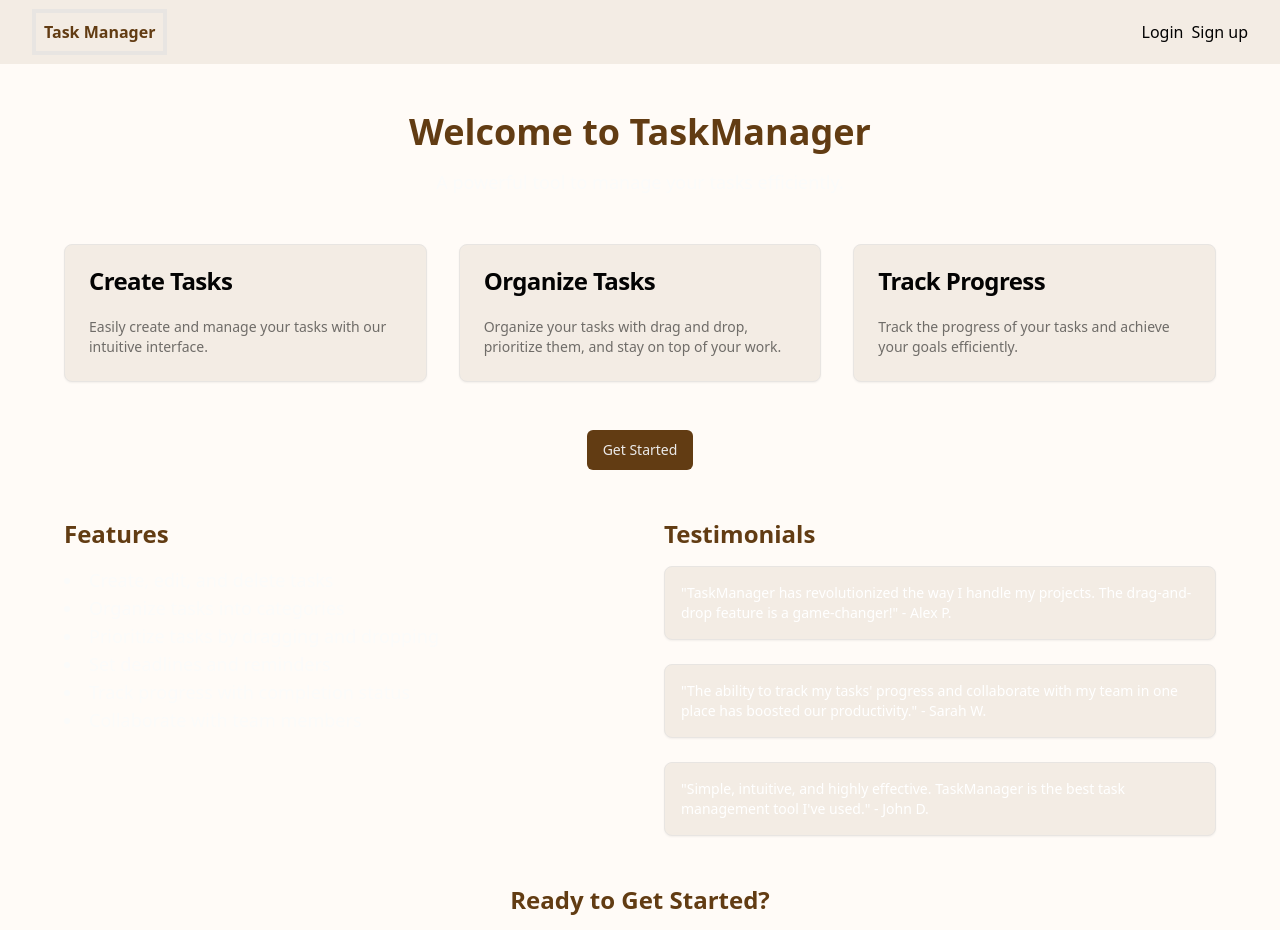
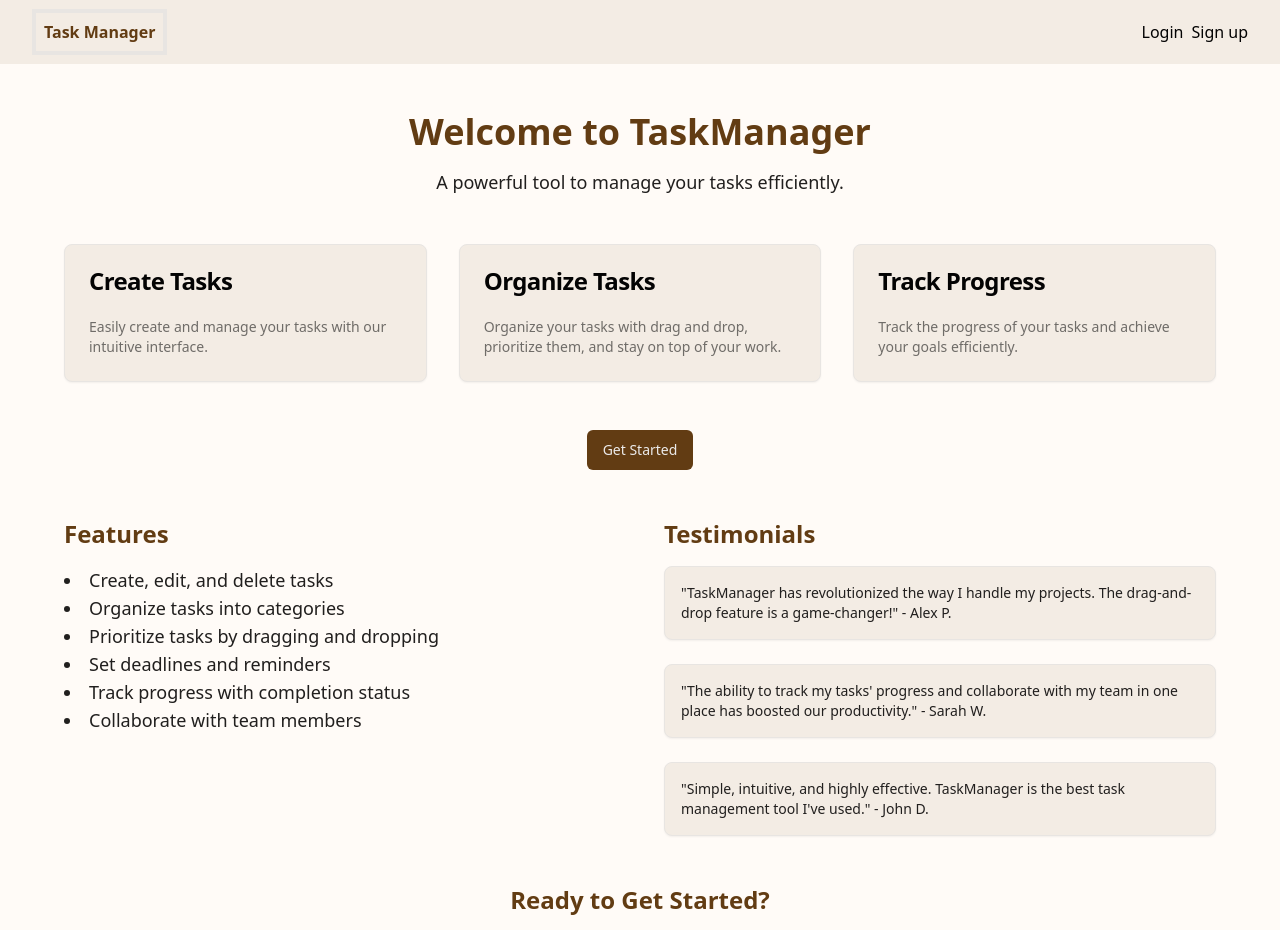
Before and after one commit to dimabond007/task-frontend, a React (Vite) app: page / in a window 1280 px wide. Shown: the top 930 px of the page. Built offline with nearby package versions, Linux system fonts and the light colour scheme.

Commit message:
fix colors

```diff
--- a/src/pages/Home.jsx
+++ b/src/pages/Home.jsx
@@ -11,7 +11,7 @@ import {
 
 function Home() {
   return (
-    <div className="container mx-auto py-12">
+    <div className="container mx-auto py-12 text-secondary-foreground">
       <div className="text-center mb-12">
         <h1 className="text-4xl font-bold text-primary mb-4">
           Welcome to TaskManager
@@ -84,7 +84,7 @@ function Home() {
           <div className="space-y-6">
             <Card>
               <CardContent className="p-4 ">
-                <CardDescription className="text-white">
+                <CardDescription className="text-secondary-foreground">
                   "TaskManager has revolutionized the way I handle my projects.
                   The drag-and-drop feature is a game-changer!" - Alex P.
                 </CardDescription>
@@ -93,7 +93,7 @@ function Home() {
 
             <Card>
               <CardContent className="p-4 ">
-                <CardDescription className="text-white">
+                <CardDescription className="text-secondary-foreground">
                   "The ability to track my tasks' progress and collaborate with
                   my team in one place has boosted our productivity." - Sarah W.
                 </CardDescription>
@@ -102,7 +102,7 @@ function Home() {
 
             <Card>
               <CardContent className="p-4 ">
-                <CardDescription className="text-white">
+                <CardDescription className="text-secondary-foreground">
                   "Simple, intuitive, and highly effective. TaskManager is the
                   best task management tool I've used." - John D.
                 </CardDescription>
--- a/src/pages/Login.jsx
+++ b/src/pages/Login.jsx
@@ -36,7 +36,7 @@ export default function Login() {
       </h1>
       <form
         onSubmit={handleSubmit}
-        className="flex flex-row gap-4 max-w-96 flex-wrap"
+        className="flex flex-row gap-4 max-w-96 flex-wrap text-secondary-foreground"
       >
         <Input
           type="text"
```
